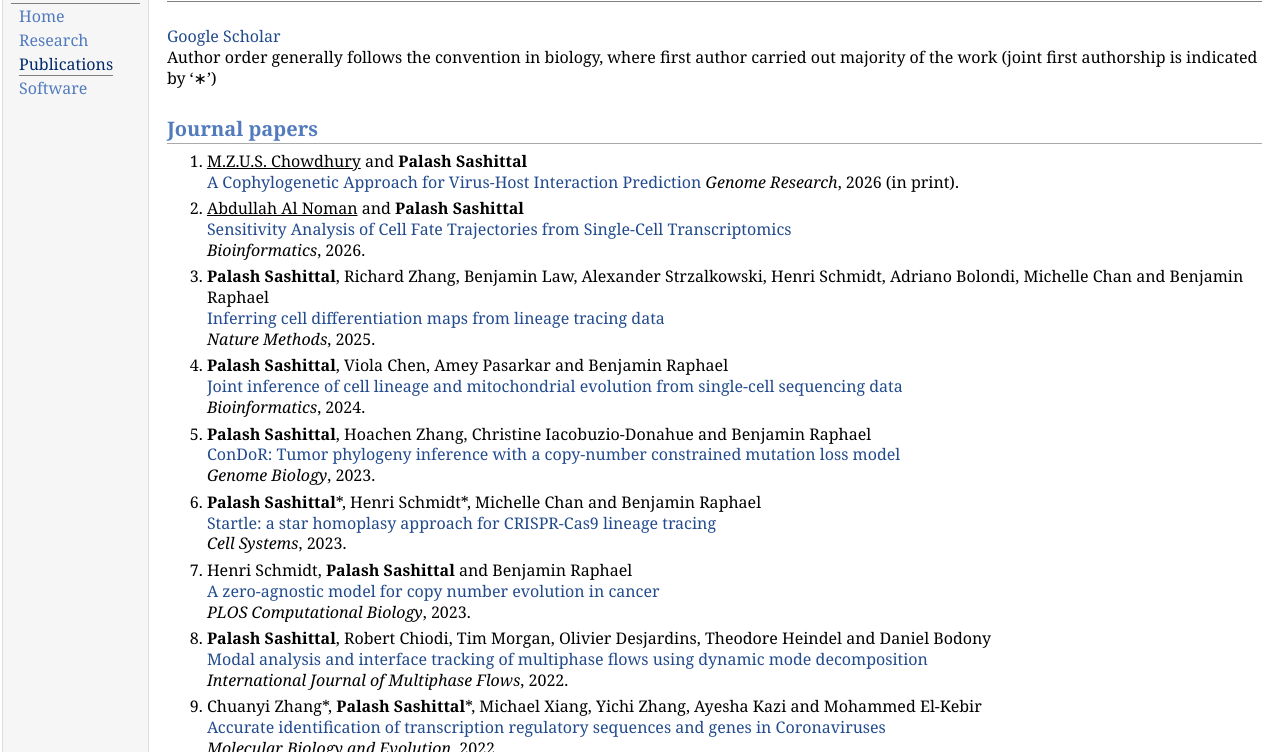
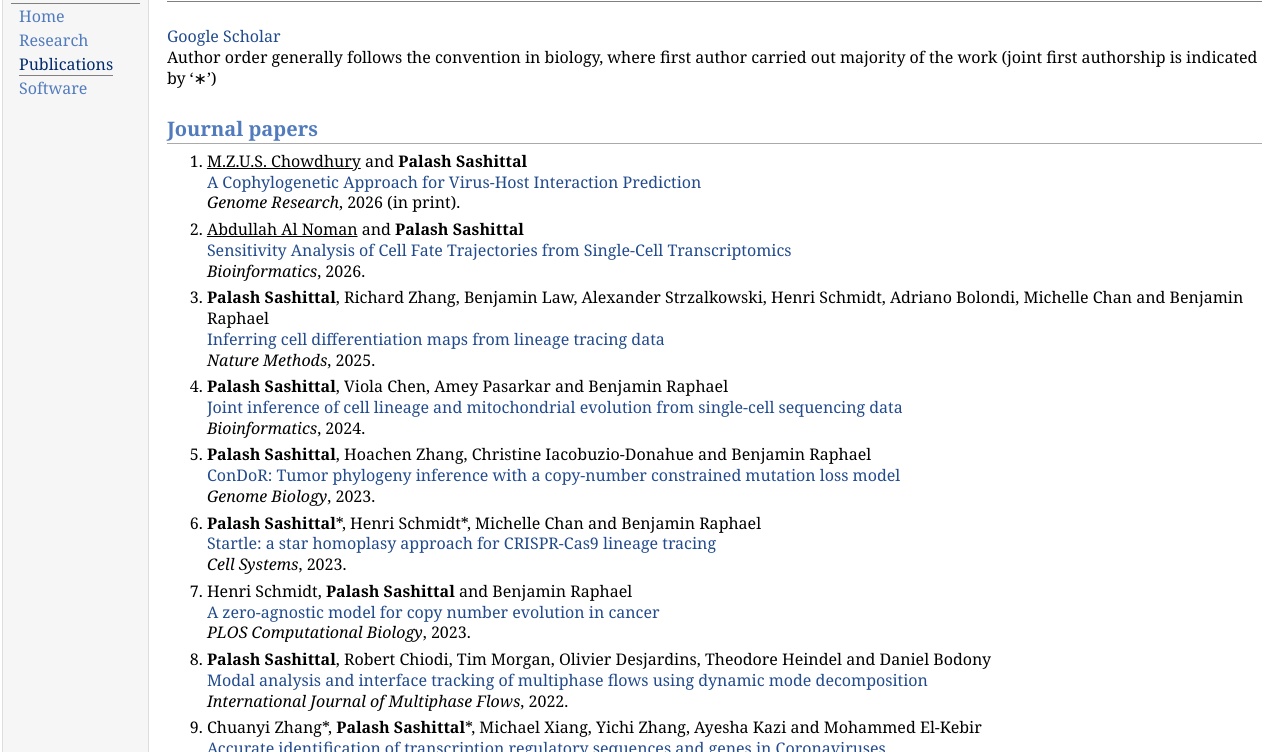
Before and after one commit to sashitt2/sashitt2.github.io, a plain HTML site: page publications.html in a window 1280 px wide. Shown: the part 48-800 px from the top of the page. Drawn offline with Linux system fonts and the light colour scheme.

Commit message:
mod(publications): updated publications

```diff
--- a/publications.html
+++ b/publications.html
@@ -27,7 +27,7 @@ Author order generally follows the convention in biology, where first author car
 <h2>Journal papers</h2>
 <ol>
 <li><p><u>M.Z.U.S. Chowdhury</u> and <b>Palash Sashittal</b><br />
-<a href="https://www.biorxiv.org/content/10.64898/2026.02.26.708038v1" target=&ldquo;blank&rdquo;>A Cophylogenetic Approach for Virus-Host Interaction Prediction</a>
+<a href="https://www.biorxiv.org/content/10.64898/2026.02.26.708038v1" target=&ldquo;blank&rdquo;>A Cophylogenetic Approach for Virus-Host Interaction Prediction</a><br />
 <i>Genome Research</i>, 2026 (in print).
 </p>
 </li>
```
Also changed, not shown: 1 other file.
